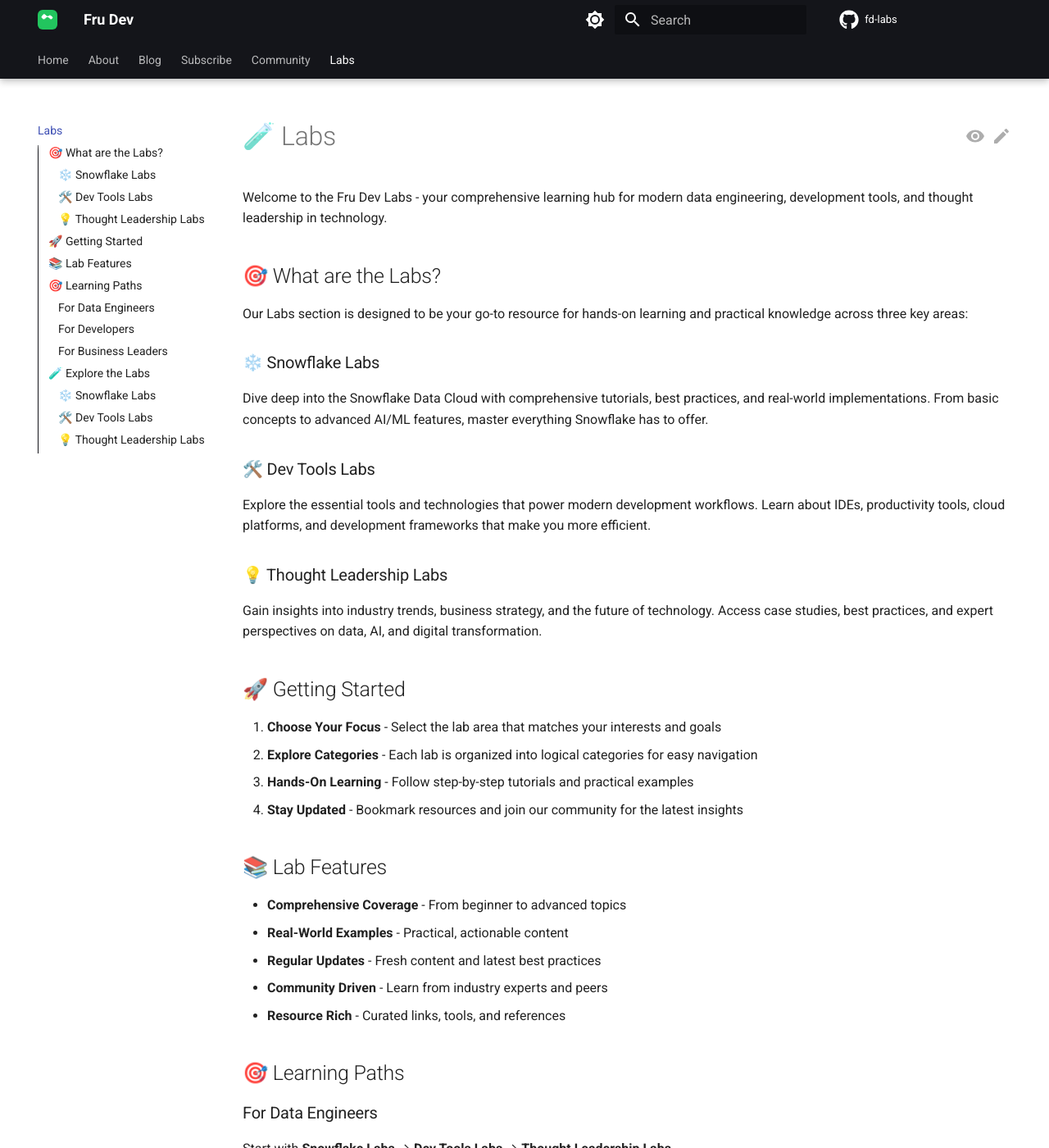
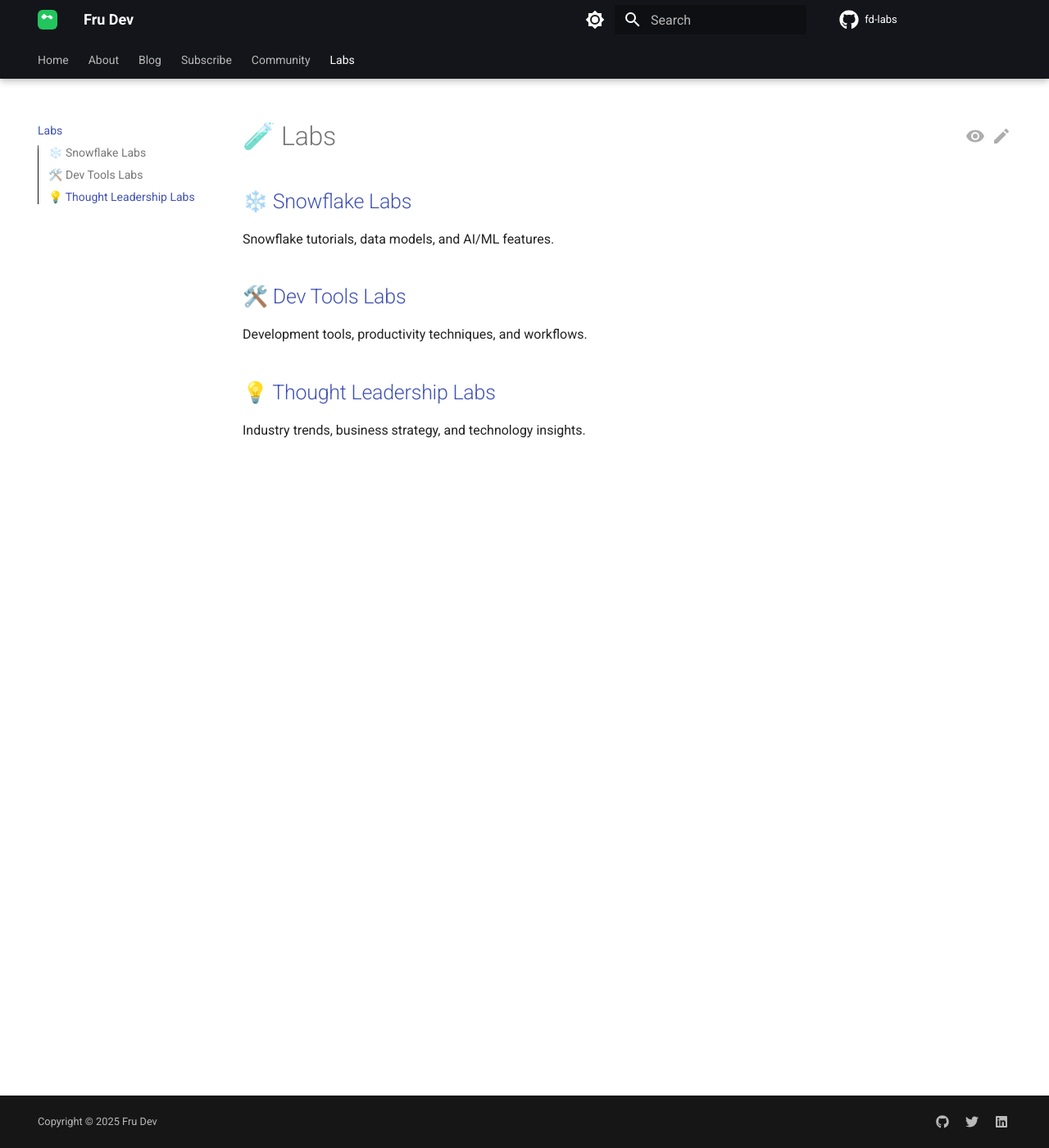
Before and after one commit to frulouis/fd-docs, an MkDocs documentation site: the page built from docs/labs/index.md, in a window 1280 px wide and 1400 px high. Shown: the whole window at 82% size. Built offline with MkDocs 1.6.1 and Material for MkDocs 9.7.7, drawn with Linux system fonts in a browser that asks for light colours; comment, search, counter and statistics services are not loaded; some of the changed text lies outside the part shown.

Commit message:
Simplify Labs page: Remove unnecessary text and fluff
- Streamlined to essential navigation only
- Removed verbose descriptions and marketing copy
- Clean, direct links to each lab section
- Focused on functionality over explanation

```diff
--- a/docs/labs/index.md
+++ b/docs/labs/index.md
@@ -1,57 +1,10 @@
 # 🧪 Labs
 
-Welcome to the Fru Dev Labs - your comprehensive learning hub for modern data engineering, development tools, and thought leadership in technology.
+## ❄️ [Snowflake Labs](snowflake/index.md)
+Snowflake tutorials, data models, and AI/ML features.
 
-## 🎯 What are the Labs?
+## 🛠️ [Dev Tools Labs](dev-tools/index.md)
+Development tools, productivity techniques, and workflows.
 
-Our Labs section is designed to be your go-to resource for hands-on learning and practical knowledge across three key areas:
-
-### ❄️ Snowflake Labs
-Dive deep into the Snowflake Data Cloud with comprehensive tutorials, best practices, and real-world implementations. From basic concepts to advanced AI/ML features, master everything Snowflake has to offer.
-
-### 🛠️ Dev Tools Labs
-Explore the essential tools and technologies that power modern development workflows. Learn about IDEs, productivity tools, cloud platforms, and development frameworks that make you more efficient.
-
-### 💡 Thought Leadership Labs
-Gain insights into industry trends, business strategy, and the future of technology. Access case studies, best practices, and expert perspectives on data, AI, and digital transformation.
-
-## 🚀 Getting Started
-
-1. **Choose Your Focus** - Select the lab area that matches your interests and goals
-2. **Explore Categories** - Each lab is organized into logical categories for easy navigation
-3. **Hands-On Learning** - Follow step-by-step tutorials and practical examples
-4. **Stay Updated** - Bookmark resources and join our community for the latest insights
-
-## 📚 Lab Features
-
-- **Comprehensive Coverage** - From beginner to advanced topics
-- **Real-World Examples** - Practical, actionable content
-- **Regular Updates** - Fresh content and latest best practices
-- **Community Driven** - Learn from industry experts and peers
-- **Resource Rich** - Curated links, tools, and references
-
-## 🎯 Learning Paths
-
-### For Data Engineers
-Start with **Snowflake Labs** → **Dev Tools Labs** → **Thought Leadership Labs**
-
-### For Developers
-Start with **Dev Tools Labs** → **Snowflake Labs** → **Thought Leadership Labs**
-
-### For Business Leaders
-Start with **Thought Leadership Labs** → **Snowflake Labs** → **Dev Tools Labs**
-
-## 🧪 Explore the Labs
-
-### ❄️ [Snowflake Labs](snowflake/index.md)
-Master the Snowflake Data Cloud with comprehensive tutorials, data models, and AI/ML features.
-
-### 🛠️ [Dev Tools Labs](dev-tools/index.md)
-Discover essential development tools, productivity techniques, and modern workflows.
-
-### 💡 [Thought Leadership Labs](thought-leadership/index.md)
-Gain insights into industry trends, business strategy, and the future of technology.
-
----
-
-*Ready to accelerate your learning? Choose a lab and start exploring!* 🚀
+## 💡 [Thought Leadership Labs](thought-leadership/index.md)
+Industry trends, business strategy, and technology insights.
```
